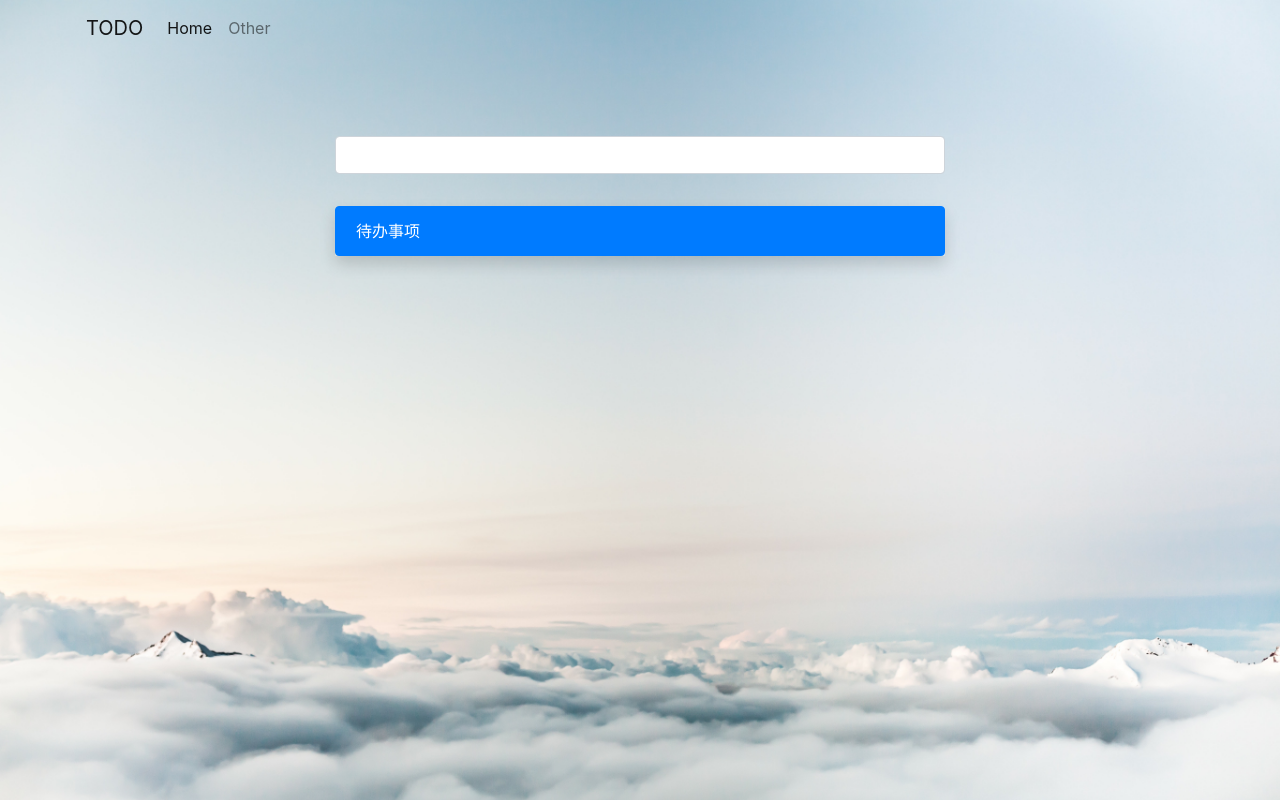
After one commit to Jayden-Liang/Collection-git, a Flask app: page /todo in a window 1280 px wide. The commit adds this page. Run offline with Flask 2, Linux system fonts and the light colour scheme; data that the repository does not hold is empty; some libraries are stand-ins or nearby versions.

Commit message:
add todo function, gracefully fix the circle import,
add few tags and some javascript code

```diff
--- a/Collection/app.py
+++ b/Collection/app.py
@@ -1,5 +1,4 @@
-from initial import app, moment
-from models import User, Blog
+from initial import app
 
 # from itsdangerous import URLSafeSerializer as Serializer
 # s = Serializer(app.config['SECRET_KEY'])
--- a/Collection/migrations/env.py
+++ b/Collection/migrations/env.py
@@ -78,6 +78,9 @@ def run_migrations_online():
     try:
         with context.begin_transaction():
             context.run_migrations()
+    except Exception as exception:
+        logger.error(exception)
+        raise exception
     finally:
         connection.close()
 
--- a/Collection/migrations/versions/d3f257ae95fa_add_ut.py
+++ b/Collection/migrations/versions/409ccb7f0ad1_add_ut.py
@@ -1,8 +1,8 @@
 """add ut
 
-Revision ID: d3f257ae95fa
+Revision ID: 409ccb7f0ad1
 Revises:
-Create Date: 2019-02-27 22:32:20.695593
+Create Date: 2019-02-27 14:57:18.574254
 
 """
 from alembic import op
@@ -10,7 +10,7 @@ import sqlalchemy as sa
 
 
 # revision identifiers, used by Alembic.
-revision = 'd3f257ae95fa'
+revision = '409ccb7f0ad1'
 down_revision = None
 branch_labels = None
 depends_on = None
--- /dev/null
+++ b/Collection/routes/route_todo.py
@@ -0,0 +1,60 @@
+from flask import Blueprint, render_template, request, json
+from flask_wtf import FlaskForm
+from wtforms import TextAreaField, SubmitField, StringField, PasswordField
+from wtforms.validators import DataRequired, Length
+import sys, os
+sys.path.append('..')
+from models import db, Todo
+from datetime import datetime
+import time
+
+todo_main = Blueprint('todo_main', __name__)
+
+class TodoForm(FlaskForm):
+    body =StringField('', validators=[DataRequired(), Length(0, 60, message='too long')],
+                       render_kw={'placeholder': 'todo', "class": 'form-control shadow-sm my-input' })
+    hidden = StringField('', render_kw ={ 'type':'hidden','display': None})
+
+
+@todo_main.route('/todo', methods=['GET'])
+def index():
+    todo = Todo.query.all()
+    return render_template('/main/todo_index.html', todos = todo)
+
+@todo_main.route('/api/todo/add', methods=['POST'])
+def add():
+    body= request.get_json()
+    current_time = datetime.utcnow()
+    todo = Todo(body= body['body'],
+                ct = current_time,
+                done = 0
+                )
+    db.session.add(todo)
+    db.session.commit()
+    return 'saved'
+
+@todo_main.route('/api/todo/mark', methods=['POST'])
+def mark():
+    received = request.get_json()
+    body = received['content'].strip()
+    todo = Todo.query.filter_by(body= body).first()
+    if received['action'] == 'add_check':
+        todo.done = 1
+        db.session.commit()
+    if received['action'] == 'remove_check':
+        todo.done = 0
+        db.session.commit()
+    return 'updated'
+
+
+@todo_main.route('/api/todo/delete', methods=['POST'])
+def delete():
+    received = request.get_json()
+    body = received['content'].strip()
+    todo = Todo.query.filter_by(body= body).first()
+    if received['action'] == 'remove_todo':
+        db.session.delete(todo)
+        db.session.commit()
+    else:
+        abort(404)
+    return 'updated'
--- /dev/null
+++ b/Collection/static/css/todo_homepage.css
@@ -0,0 +1,37 @@
+.whole{
+    background-image: url('/static/pic/mycover.jpg');
+    /*background-image: url_for('static', filename='image/mycover.jpg'; */
+    background-size: cover;
+    background-repeat: no-repeat;
+    height: 100vh;
+
+}
+
+/*.myform{
+     width: 60%;
+     margin: 30px 0;
+} */
+.mybar{
+   margin-top: 5rem;
+}
+#main{
+    width: 50%;
+}
+
+#my-badge{
+  float: right!important;
+  width: 1rem;
+  color: yellow;
+}
+
+.all-list{
+   margin-top: 2rem;
+
+}
+
+.cross-icon{
+  color:#FF7173;
+  position: absolute;
+  width: 20px;
+  right: 20px;
+}
--- /dev/null
+++ b/Collection/static/js/todo.js
@@ -0,0 +1,32 @@
+var ajax = function(method, path, data, responseCallback) {
+    var r = new XMLHttpRequest()           // 设置请求方法和请求地址
+    r.open(method, path, true)
+    r.setRequestHeader('Content-Type', 'application/json')
+    r.onreadystatechange = function() {     // 注册响应函数
+        if(r.readyState === 4) {
+            responseCallback(r.response)
+        }  // r.response 存的就是服务器发过来的放在 HTTP BODY 中的数据
+    }
+    // 把数据转换为 json 格式字符串
+    data = JSON.stringify(data)
+    // 发送请求
+    r.send(data)
+}
+
+
+var apiTodoAdd = function(form, callback) {
+    var path ='/api/todo/add'
+    console.log('apihere')
+    ajax('POST', path, form, callback)
+}
+
+
+var apiTodoMark = function(form, callback){
+    var path = '/api/todo/mark'
+    ajax('POST', path, form, callback)
+}
+
+var apiTodoDelete = function(form, callback) {
+    var path ='/api/todo/delete'
+    ajax('POST', path, form, callback)
+}
--- /dev/null
+++ b/Collection/static/js/todoIndex.js
@@ -0,0 +1,80 @@
+
+var bindEventTodoAdd = function(){
+    console.log('go')
+	input_area= document.querySelector('#myform')
+	input_area.addEventListener('keypress', function(){
+	    if(event.keyCode == 13){
+	        console.log('entered')
+	        input_value = input_area.value
+	        first_list = document.querySelector('#mylist1')    //插入到列表中去
+	        console.log(first_list)
+	        var x = `<li class="list-group-item"><i class="far fa-square"></i>   ${input_value} <i class="fas fa-times cross-icon invisible"></i></li>`
+	        first_list.insertAdjacentHTML('afterend', x)
+	        var form ={ 'body': input_value }   //发送ajax请求去存储数据库
+	        apiTodoAdd(form, function(r){
+	            console.log(r)
+	        }
+	        )
+	    }
+	 }
+	)
+}
+
+
+
+
+var bindEventTodoMark = function(){
+	list_group= document.querySelector('#list-group')
+	list_group.addEventListener('click', function(){
+		the_target = event.target
+		content= the_target.innerText
+		if (the_target.firstElementChild.classList.contains('fa-square')){
+			the_target.firstElementChild.classList.remove('fa-square')
+			the_target.firstElementChild.classList.add('fa-check-square')
+			console.log('改变了class')
+			var form ={ 'action': 'add_check', 'content': content }
+			apiTodoMark (form, function(r){
+				console.log(r)
+			})
+
+		}
+		//-------------------------------------------------------------
+		else {
+			the_target.firstElementChild.classList.remove('fa-check-square')
+        	the_target.firstElementChild.classList.add('fa-square')
+        	var form={ 'action': 'remove_check', 'content':content}
+        	apiTodoMark (form, function(r){
+				console.log(r)
+			})
+		}
+
+	})  //list_group
+
+
+
+}
+
+
+
+
+var bindEventTodoDelete = function(){
+	list_group= document.querySelector('#list-group')
+	list_group.addEventListener('dblclick', function(){
+		console.log('dbclicked')
+		the_target = event.target
+		content= the_target.innerText
+		the_target.remove()
+		var form = {'action': 'remove_todo', 'content':content}
+		apiTodoDelete (form, function(r){
+				console.log('r')
+			})
+
+	})  //list_group
+
+
+}
+
+
+bindEventTodoAdd()
+bindEventTodoMark()
+bindEventTodoDelete()
--- a/Collection/templates/main/index.html
+++ b/Collection/templates/main/index.html
@@ -131,6 +131,7 @@
           <li><a href="#" id="first_a">Collection</a></li>
           <li><a href="/">首页</a></li>
           <li><a href="/new">发布</a></li>
+          <li><a href="{{ url_for('todo_main.index') }}">TODO</a></li>
       </ul>
   </div>
 <div class="container">
@@ -142,6 +143,8 @@
     <span class="topic_span">Javascript</span>
       <span class="topic_span">数据库</span>
       <span class="topic_span">数据结构与算法</span>
+      <span class="topic_span">前端</span>
+      <span class="topic_span">读书笔记和杂想</span>
        <span class="topic_span">其他</span>
    </div>
 
--- a/Collection/templates/main/new-post.html
+++ b/Collection/templates/main/new-post.html
@@ -87,6 +87,10 @@
             <option value="Flask">Flask</option>
             <option value="Python">Python</option>
             <option value="Javascript">Javascript</option>
+             <option value="数据库">数据库</option>
+             <option value="数据结构与算法">数据结构与算法</option>
+             <option value="前端">前端</option>
+             <option value="读书笔记和杂想">读书笔记和杂想</option>
             <option value="其他">其他</option>
          </select>
     </div>
--- /dev/null
+++ b/Collection/templates/main/todo_index.html
@@ -0,0 +1,61 @@
+<!doctype html>
+<html lang="en">
+<head>
+    <meta charset="UTF-8">
+    <meta name="viewport"
+          content="width=device-width, user-scalable=no, initial-scale=1.0, maximum-scale=1.0, minimum-scale=1.0">
+    <meta http-equiv="X-UA-Compatible" content="ie=edge">
+    <link rel="stylesheet" href="https://stackpath.bootstrapcdn.com/bootstrap/4.3.1/css/bootstrap.min.css" integrity="sha384-ggOyR0iXCbMQv3Xipma34MD+dH/1fQ784/j6cY/iJTQUOhcWr7x9JvoRxT2MZw1T" crossorigin="anonymous">   <!--  bootstrap cdn -->
+    <link rel="stylesheet" href="https://use.fontawesome.com/releases/v5.7.2/css/all.css" integrity="sha384-fnmOCqbTlWIlj8LyTjo7mOUStjsKC4pOpQbqyi7RrhN7udi9RwhKkMHpvLbHG9Sr" crossorigin="anonymous">  <!-- font awsome -->
+    <link rel="stylesheet" href="{{ url_for('static', filename='css/todo_homepage.css') }}">
+    <title>TODO</title>
+</head>
+<body>
+<section class="whole">
+<nav class="container navbar navbar-expand-lg navbar-light bg-transparent">
+  <a class="navbar-brand" href="{{ url_for('todo_main.index') }}">TODO</a>
+  <button class="navbar-toggler" type="button" data-toggle="collapse" data-target="#navbarSupportedContent" aria-controls="navbarSupportedContent" aria-expanded="false" aria-label="Toggle navigation">
+    <span class="navbar-toggler-icon"></span>
+  </button>
+   <div class="collapse navbar-collapse" id="navbarSupportedContent">
+    <ul class="navbar-nav mr-auto">
+      <li class="nav-item active">
+        <a class="nav-link" href="/">Home <span class="sr-only">(current)</span></a>
+      </li>
+      <li class="nav-item">
+        <a class="nav-link" href="#">Other</a>
+      </li>
+    </ul>
+   </div>
+</nav>
+
+
+<div id="main" class="container mybar">
+    <input type="text" class="form-control"  name='body' value='' id="myform">
+    <div class="all-list shadow">
+    <ul class="list-group" id="list-group">
+     <li class="list-group-item active" id="mylist1">待办事项</li>
+      {% for todo in todos %}
+         {% if todo.done == 1 %}
+             <li class="list-group-item "><i class="far fa-check-square"></i> {{ todo.body }} <i class="fas fa-times cross-icon invisible"></i></li>
+        {% else %}
+             <li class="list-group-item"><i class="far fa-square"></i>  {{ todo.body }} <i class="fas fa-times cross-icon invisible" ></i></li>
+        {% endif %}
+       {% endfor  %}
+</ul>
+
+    </div>
+</div>
+</section>
+
+<script type="text/javascript" src="{{ url_for('static', filename='js/todo.js') }}">
+
+</script>
+<script type="text/javascript" src="{{ url_for('static', filename='js/todoIndex.js') }}"></script>
+
+
+<script src="https://code.jquery.com/jquery-3.3.1.slim.min.js" integrity="sha384-q8i/X+965DzO0rT7abK41JStQIAqVgRVzpbzo5smXKp4YfRvH+8abtTE1Pi6jizo" crossorigin="anonymous"></script>
+<script src="https://cdnjs.cloudflare.com/ajax/libs/popper.js/1.14.7/umd/popper.min.js" integrity="sha384-UO2eT0CpHqdSJQ6hJty5KVphtPhzWj9WO1clHTMGa3JDZwrnQq4sF86dIHNDz0W1" crossorigin="anonymous"></script>
+<script src="https://stackpath.bootstrapcdn.com/bootstrap/4.3.1/js/bootstrap.min.js" integrity="sha384-JjSmVgyd0p3pXB1rRibZUAYoIIy6OrQ6VrjIEaFf/nJGzIxFDsf4x0xIM+B07jRM" crossorigin="anonymous"></script>
+</body>
+</html>
```
Also changed, not shown: Collection/initial.py (+7 -7 lines), Collection/migrations/versions/f2ef9b571677_add_todo_model.py (added, +35 -0 lines), Collection/models.py (+14 -4 lines), Collection/routes/route_blog.py (renamed from Collection/route_blog.py, +4 -20 lines), Collection/routes/route_user.py (renamed from Collection/route_user.py, +3 -5 lines), Collection/templates/main/update.html (+18 -4 lines), Collection/app.db, Collection/routes/__init__.py (added), Collection/static/pic/mycover.jpg (added).
